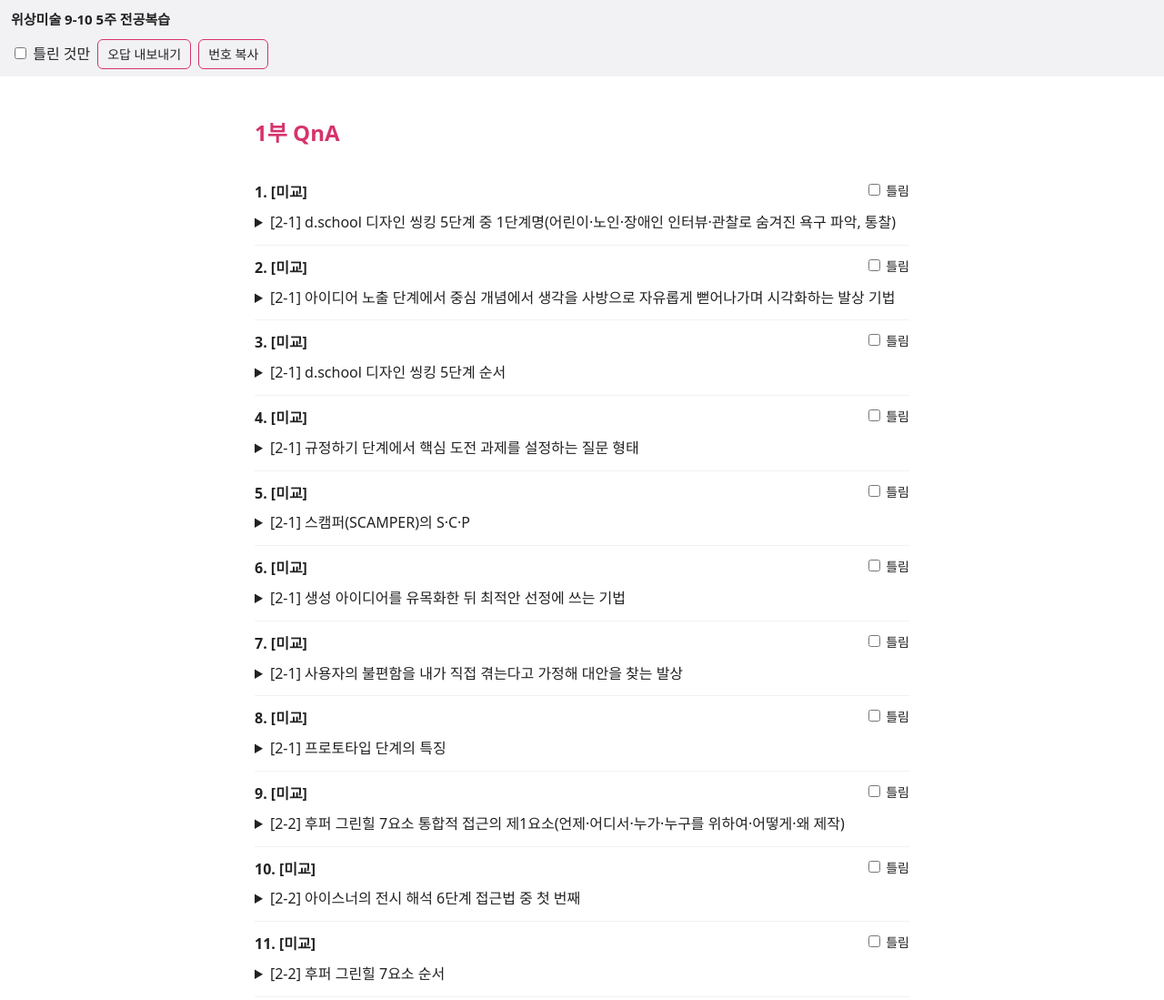
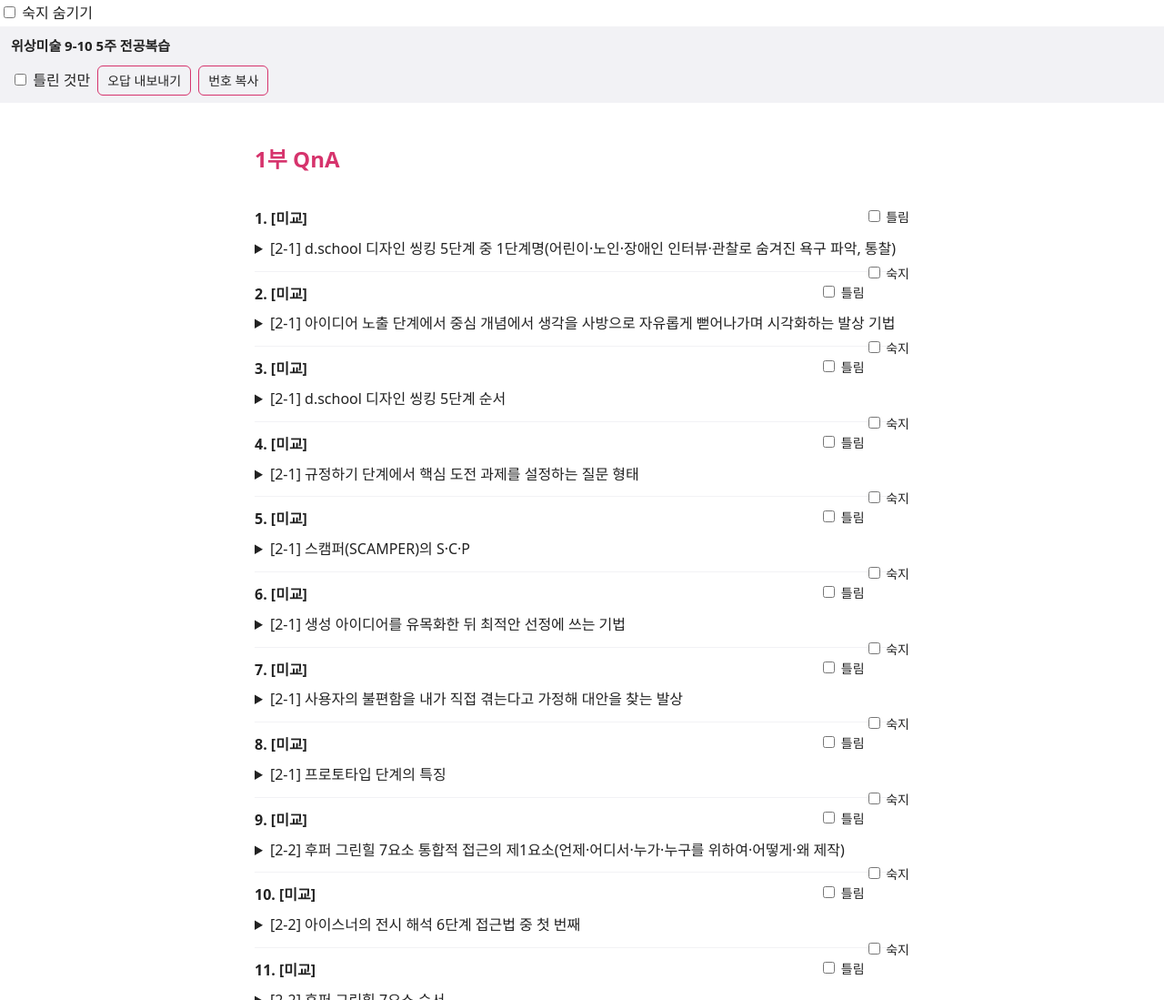
Before and after one commit to mujang0423-alt/mu, a plain HTML site: page 위상_9-10_5w.html in a window 1280 px wide. Shown: the top 1099 px of the page at 91% size. Drawn offline with Linux system fonts and the light colour scheme.

Commit message:
숙지 추가

```diff
--- a/위상_9-10_5w.html
+++ b/위상_9-10_5w.html
@@ -197,4 +197,8 @@ $('#app').onchange=()=>{S=[...document.querySelectorAll('.q input:checked')].map
 $('#f').onchange=flt;
 $('#x').onclick=()=>{const c=document.documentElement.cloneNode(true);c.querySelector('#app').innerHTML='';c.querySelector('#d').textContent=('const KEY='+JSON.stringify(KEY+'-wrong')+';const QA='+JSON.stringify(S.map(i=>QA[i]))+';const NOTE=[];').replace(/</g,'\\u003c');const a=document.createElement('a');a.href=URL.createObjectURL(new Blob(['<!DOCTYPE html>\n'+c.outerHTML],{type:'text/html;charset=utf-8'}));a.download=KEY+'-wrong.html';a.click()};
 $('#c').onclick=async()=>{const t=S.map(i=>i+1).join(',');try{await navigator.clipboard.writeText(t)}catch(e){const a=document.createElement('textarea');a.value=t;document.body.append(a);a.select();try{document.execCommand('copy')}catch(e){}a.remove()}};
-</script></body></html>
+</script><style>.sk{display:none!important}</style><script>/*SUKJI*/addEventListener("load",()=>{const K=(typeof KEY!="undefined"?KEY:location.pathname)+"-d",ds=[...document.querySelectorAll("details")],t=document.createElement("input");let s={};try{s=JSON.parse(localStorage.getItem(K))||{}}catch(e){}
+const mk=(i,x)=>{const l=document.createElement("label");l.append(i,x);return l},f=()=>ds.forEach((d,i)=>{const p=d.parentElement,b=p.querySelectorAll("details").length>1?d:p,on=t.checked&&!!s[i];b.classList.toggle("sk",on);d._l.classList.toggle("sk",on)});
+t.type="checkbox";t.onchange=f;document.body.prepend(mk(t," 숙지 숨기기 "));
+ds.forEach((d,i)=>{const c=document.createElement("input");c.type="checkbox";c.checked=!!s[i];c.onchange=()=>{c.checked?s[i]=1:delete s[i];try{localStorage.setItem(K,JSON.stringify(s))}catch(e){}f()};d._l=mk(c," 숙지");d.after(d._l)})})</script>
+</body></html>
```
